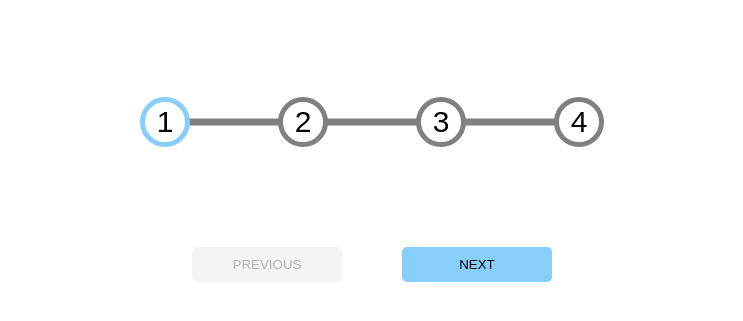
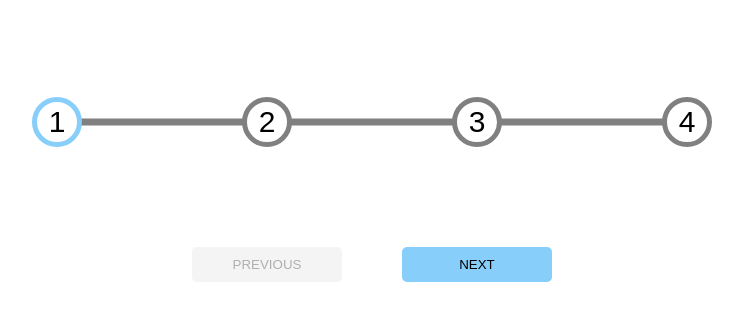
Before and after one commit to IvanMPR/Progress-Steps, a plain HTML site: page index.html in a window 1280 px wide. Shown: the part 67-388 px from the top of the page, without its empty margins (268-1011 px from the left). Drawn offline with Linux system fonts and the light colour scheme.

Commit message:
width changed

```diff
--- a/style.css
+++ b/style.css
@@ -21,7 +21,7 @@ h1 {
 
 .circles-container {
   margin: 10rem auto;
-  width: 50%;
+  width: 100rem;
   display: flex;
   align-items: center;
   justify-content: space-evenly;
```
